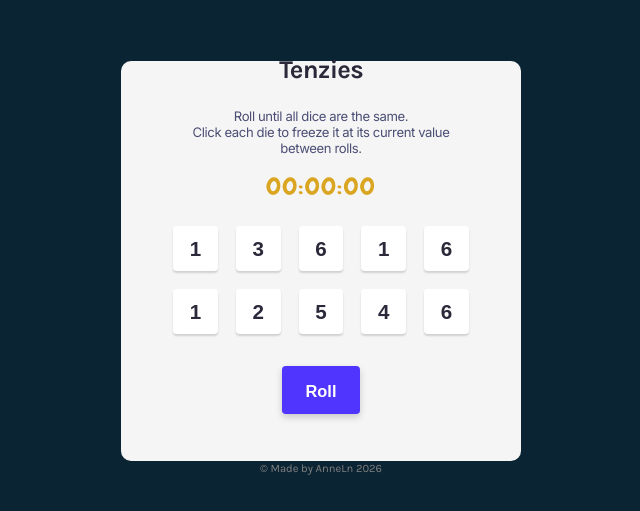
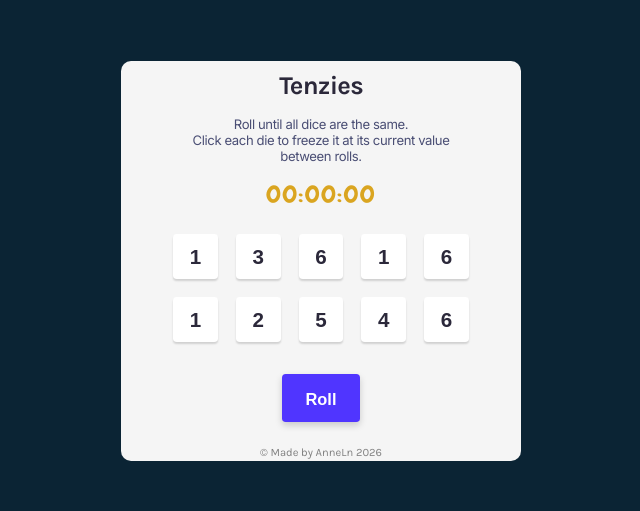
Before and after one commit to anneln/tenzies, a React (Vite) app: page / in a window 1280 px wide. Shown: the part 139-650 px from the top of the page, without its empty margins (319-959 px from the left). Built offline with nearby package versions, Linux system fonts and the light colour scheme.

Commit message:
Update index.css

```diff
--- a/src/index.css
+++ b/src/index.css
@@ -26,8 +26,9 @@ h1,
 .dice {
   color: #2b283a;
 }
+
 h1 {
-  margin-top: 1rem;
+  padding-top: 1rem;
   text-align: center;
   font-size: 1.6rem;
   font-weight: 700;
@@ -41,7 +42,7 @@ h1 {
   font-size: 0.82rem;
   font-weight: 400;
   letter-spacing: -0.393px;
-  padding: 1.5rem 2rem 0.9rem 2rem;
+  padding: 1rem 2rem 0.9rem 2rem;
 }
 
 .timer {
@@ -62,7 +63,7 @@ main {
   justify-content: center;
   align-items: center;
   height: 100%;
-  padding: 1.08rem 2.16rem 1.08rem 2.16rem;
+  padding: 1.08rem 1.08rem 1.08rem 1.08rem;
 }
 
 .dice,
@@ -137,6 +138,6 @@ main {
 .copyright {
   font-size: 0.7rem;
   color: grey;
-  margin-top: 3rem;
+  margin-top: 1.5rem;
   padding-bottom: 0.5rem;
 }
```
